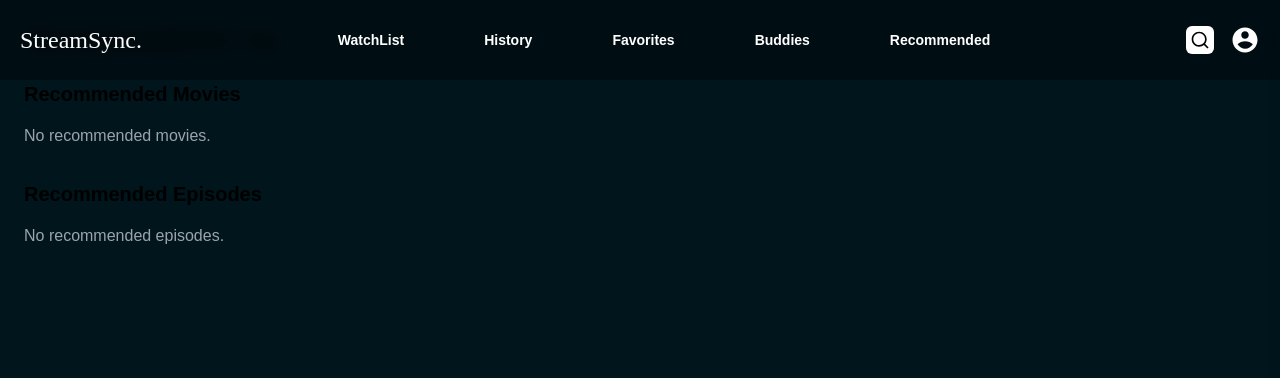
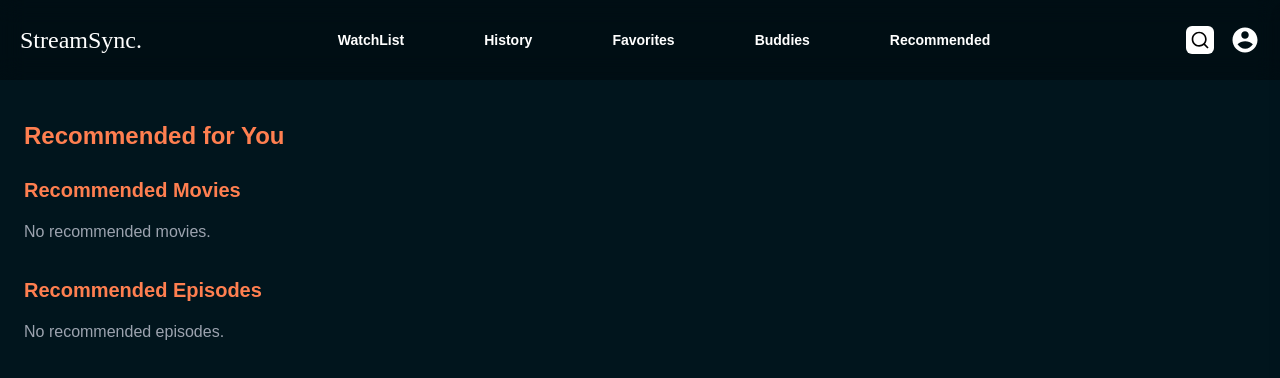
Before and after one commit to Kidus-M/StreamSynx, a Next.js app: page /recommended in a window 1280 px wide. Shown: the top 378 px of the page. Built offline with nearby package versions, Linux system fonts and the light colour scheme.

Commit message:
minor edits to fix recommendations

```diff
--- a/pages/recommended/index.jsx
+++ b/pages/recommended/index.jsx
@@ -35,7 +35,7 @@ const RecommendedPage = () => {
   return (
     <div>
       <NavBar />
-      <main className="p-6">
+      <main className="p-6 mt-24 text-secondary">
         <h1 className="text-2xl font-bold mb-6">Recommended for You</h1>
 
         {/* Recommended Movies */}
```
